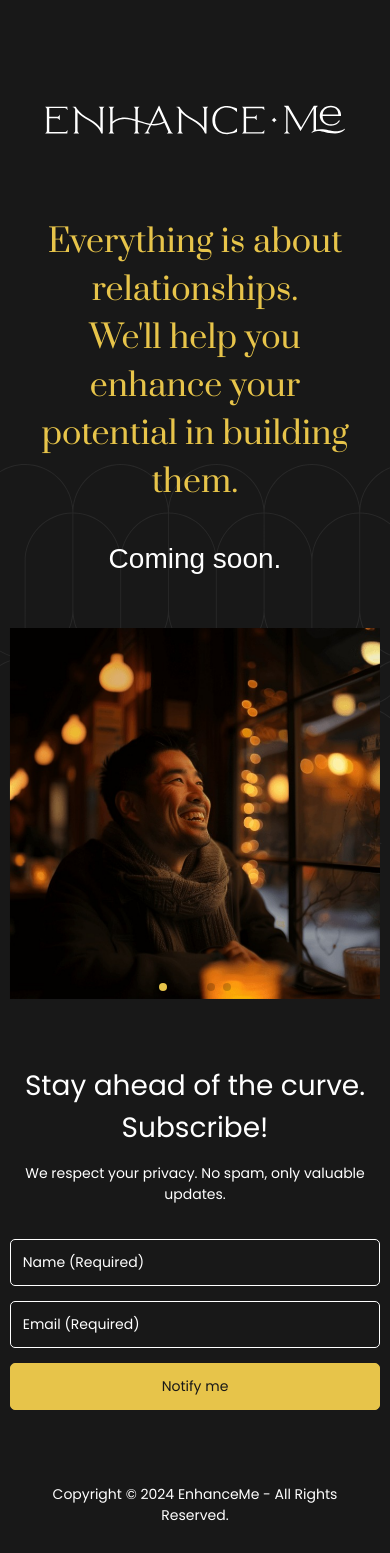
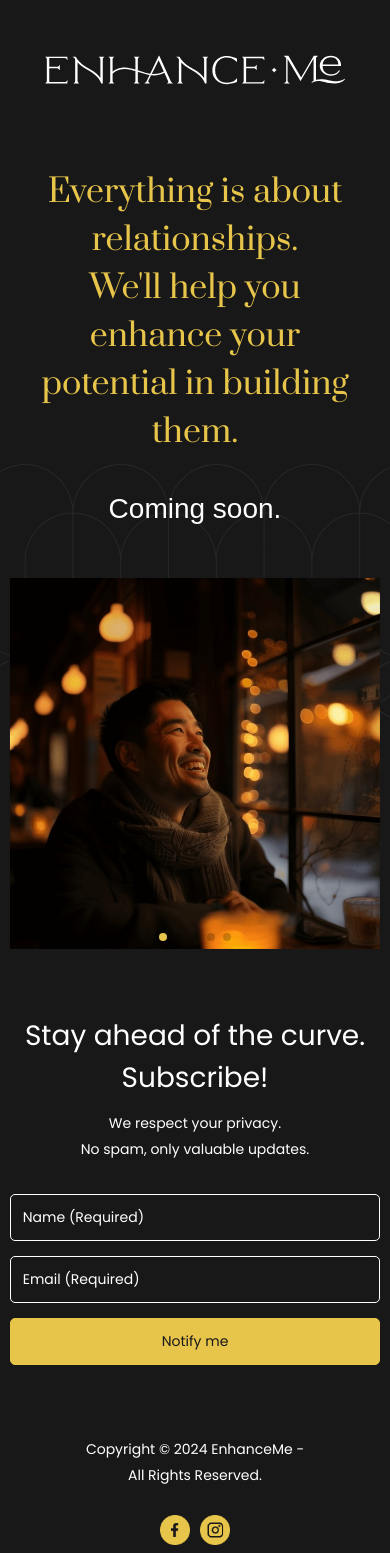
Before and after one commit to EnhanceMe-Consulting/enhanceme-splash-page, a Next.js app: page / in a window 390 px wide. Shown: the top 1553 px of the page. Built offline with nearby package versions, Linux system fonts and the light colour scheme; a web font is replaced by a local one.

Commit message:
Fixing mobile layout

```diff
--- a/src/app/globals.css
+++ b/src/app/globals.css
@@ -44,7 +44,7 @@ body {
 
 /* Logo */
 .logo {
-  margin: 10rem auto 2rem;
+  margin: 5rem auto 2rem;
   padding: 0 2rem;
 }
 
@@ -71,6 +71,7 @@ body {
 @media (min-width: 900px) {
   .logo {
     padding: unset;
+    margin-top: 10rem;
   }
 
   .logo img {
@@ -295,3 +296,25 @@ footer {
     display:block;
   }
 }
+
+/* Footer Styles */
+footer {
+  display: flex;
+  flex-direction: column; /* Stack vertically by default for mobile */
+  align-items: center;
+  justify-content: center;
+  gap: 1.5rem; /* Space between text and icons */
+  padding: 2rem;
+  color: var(--text-color);
+  font-size: var(--font-size-medium);
+}
+
+/* Ensure smaller screens wrap text for elements with .mobile-break class */
+@media (max-width: 600px) {
+  .mobile-break {
+    display: block; /* Stack text vertically */
+    margin-top: 0.5rem; /* Add spacing above */
+    word-wrap: break-word; /* Allow breaking long words */
+    white-space: normal; /* Enable wrapping */
+  }
+}
--- a/src/app/page.js
+++ b/src/app/page.js
@@ -149,7 +149,7 @@ export default function HomePage() {
           <div className="content-subscribe">
             <p>Stay ahead of the curve. Subscribe!</p>
             <p className="privacy-note">
-              We respect your privacy. No spam, only valuable updates.
+              We respect your privacy. <span className="mobile-break">No spam, only valuable updates.</span>
             </p>
           </div>
           <form onSubmit={handleSubmit}>
@@ -185,8 +185,7 @@ export default function HomePage() {
       <footer>
         <div className="copyright">
           <p>
-            Copyright &copy; <span id="year"></span> EnhanceMe - All Rights
-            Reserved.
+            Copyright &copy; <span id="year"></span> EnhanceMe - <span className="mobile-break">All Rights Reserved.</span>
           </p>
         </div>
         <div className="social-icons">
```
